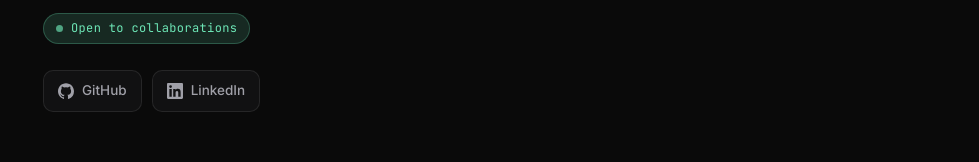
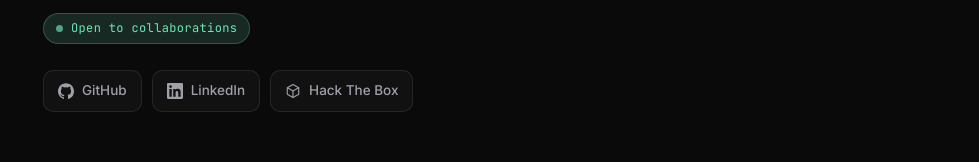
Before and after one commit to HasanBasriEngin/HasanBasriEngin.github.io, a React (Vite) app: page / in a window 1280 px wide. Shown: the part 426-588 px from the top of the page, without its empty margins (301-1280 px from the left). Built offline with nearby package versions, Linux system fonts and the light colour scheme.

Commit message:
Add Hack The Box profile link

```diff
--- a/src/App.tsx
+++ b/src/App.tsx
@@ -14,6 +14,7 @@ import { LangSwitch } from "./components/LangSwitch";
 import {
   GitHubIcon,
   LinkedInIcon,
+  HtbIcon,
   ArrowIcon,
   CapIcon,
   BoltIcon,
@@ -37,6 +38,7 @@ function getInitialLang(): Lang {
 const socialIcon = {
   github: GitHubIcon,
   linkedin: LinkedInIcon,
+  htb: HtbIcon,
 } as const;
 
 export default function App() {
--- a/src/components/Icons.tsx
+++ b/src/components/Icons.tsx
@@ -47,6 +47,24 @@ export function ArrowIcon({ className }: IconProps) {
   );
 }
 
+export function HtbIcon({ className }: IconProps) {
+  return (
+    <svg
+      className={className}
+      viewBox="0 0 24 24"
+      fill="none"
+      stroke="currentColor"
+      strokeWidth="1.7"
+      strokeLinecap="round"
+      strokeLinejoin="round"
+      aria-hidden="true"
+    >
+      <path d="M12 2.3 3.4 7v10L12 21.7 20.6 17V7L12 2.3Z" />
+      <path d="M12 12 3.7 7.2M12 12l8.3-4.8M12 12v9.4" />
+    </svg>
+  );
+}
+
 export function CapIcon({ className }: IconProps) {
   return (
     <svg
--- a/src/data.ts
+++ b/src/data.ts
@@ -50,6 +50,11 @@ export const socials = [
     label: "LinkedIn",
     href: "https://www.linkedin.com/in/hasan-basri-engin-732060276/",
     icon: "linkedin" as const,
+  },
+  {
+    label: "Hack The Box",
+    href: "https://profile.hackthebox.com/profile/019fa249-02c8-70af-b61b-51e1c9e1d1a3",
+    icon: "htb" as const,
   },
 ];
 
```
